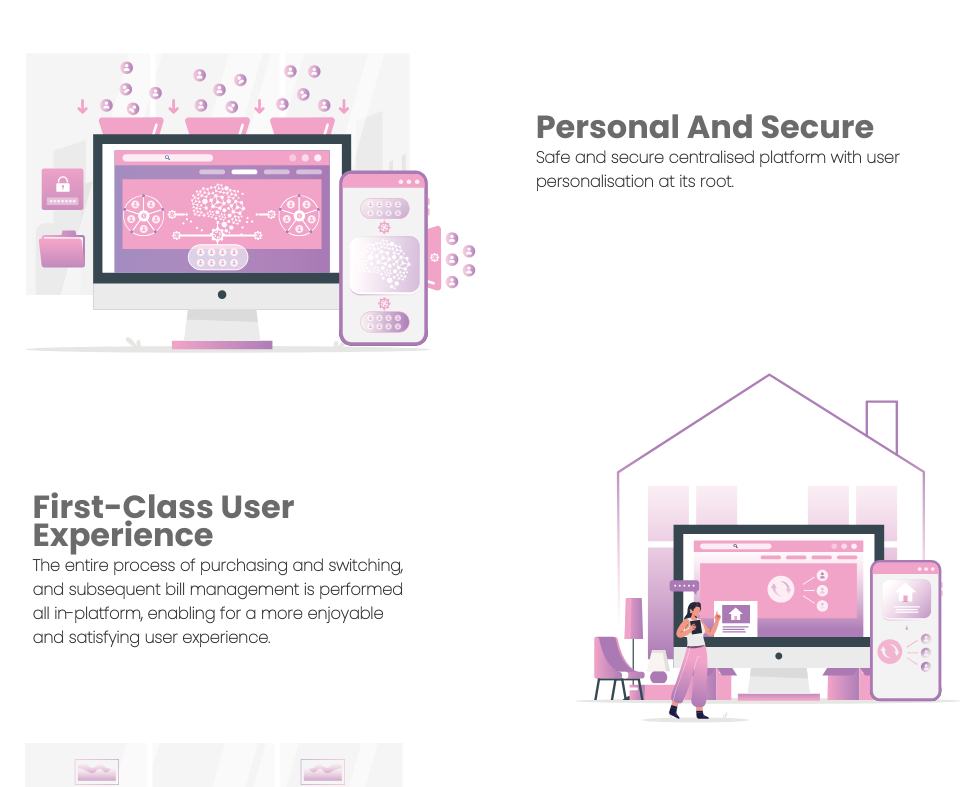
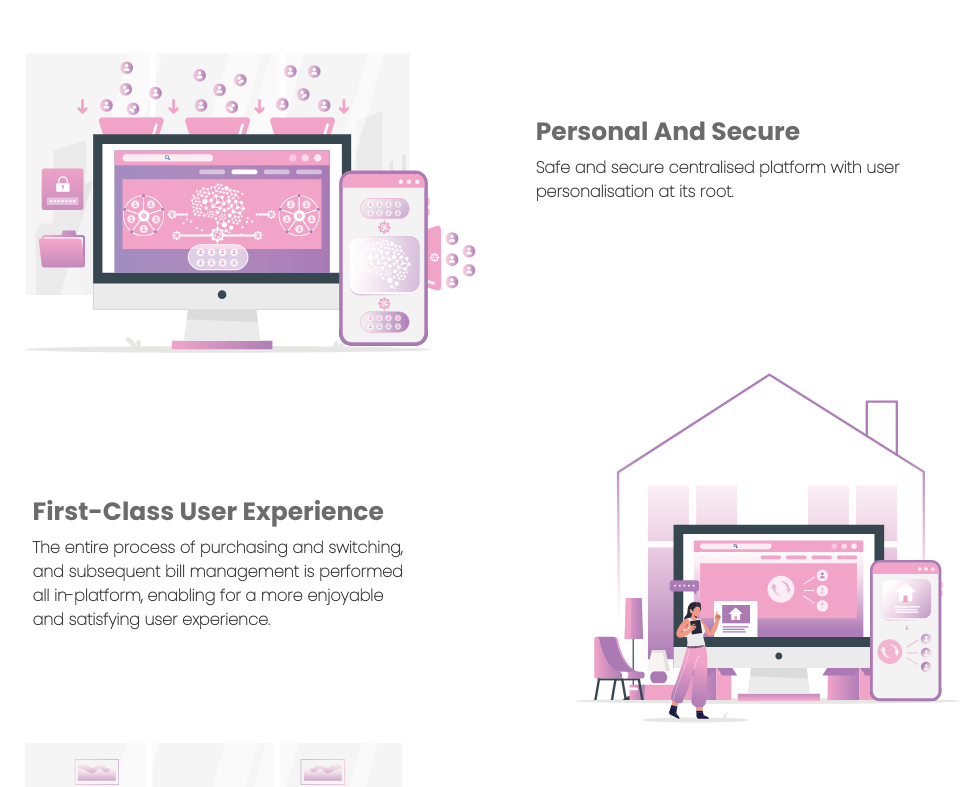
Before and after one commit to KONECKTOME/Konecktome-client, a React (Create React App) app: page / in a window 1280 px wide. Shown: the part 1657-2444 px from the top of the page, without its empty margins (143-1117 px from the left). Built offline with nearby package versions, Linux system fonts and the light colour scheme; no server answers; the HTML template or start-up script is replaced by a standard one.

Commit message:
over there

```diff
--- a/src/css/AboutUs.css
+++ b/src/css/AboutUs.css
@@ -148,8 +148,8 @@
   font-family: Poppins bold;
   font-style: normal;
   font-weight: bold;
-  font-size: 32px;
-  line-height: 28px;
+  font-size: 25px;
+  line-height: inherit;
   color: #2d2d2d;
   mix-blend-mode: normal;
   opacity: 0.7;
@@ -162,14 +162,6 @@
   mix-blend-mode: normal;
   height: 84px;
   width: 372px;
-}
-
-#instagram-holder {
-  height: 45px;
-  width: 45px;
-  border-radius: 50%;
-  padding: 1rem;
-  border: 1px solid #000000;
 }
 
 .coming-soon-sm-icons {
--- a/src/css/Comingsoon.css
+++ b/src/css/Comingsoon.css
@@ -54,6 +54,14 @@
 
 #get-notified-text-mobile {
   display: none;
+}
+
+#instagram-holder {
+  height: 45px;
+  width: 45px;
+  border-radius: 50%;
+  padding: 1rem;
+  border: 1px solid #000000;
 }
 
 input[type="text"] {
```
